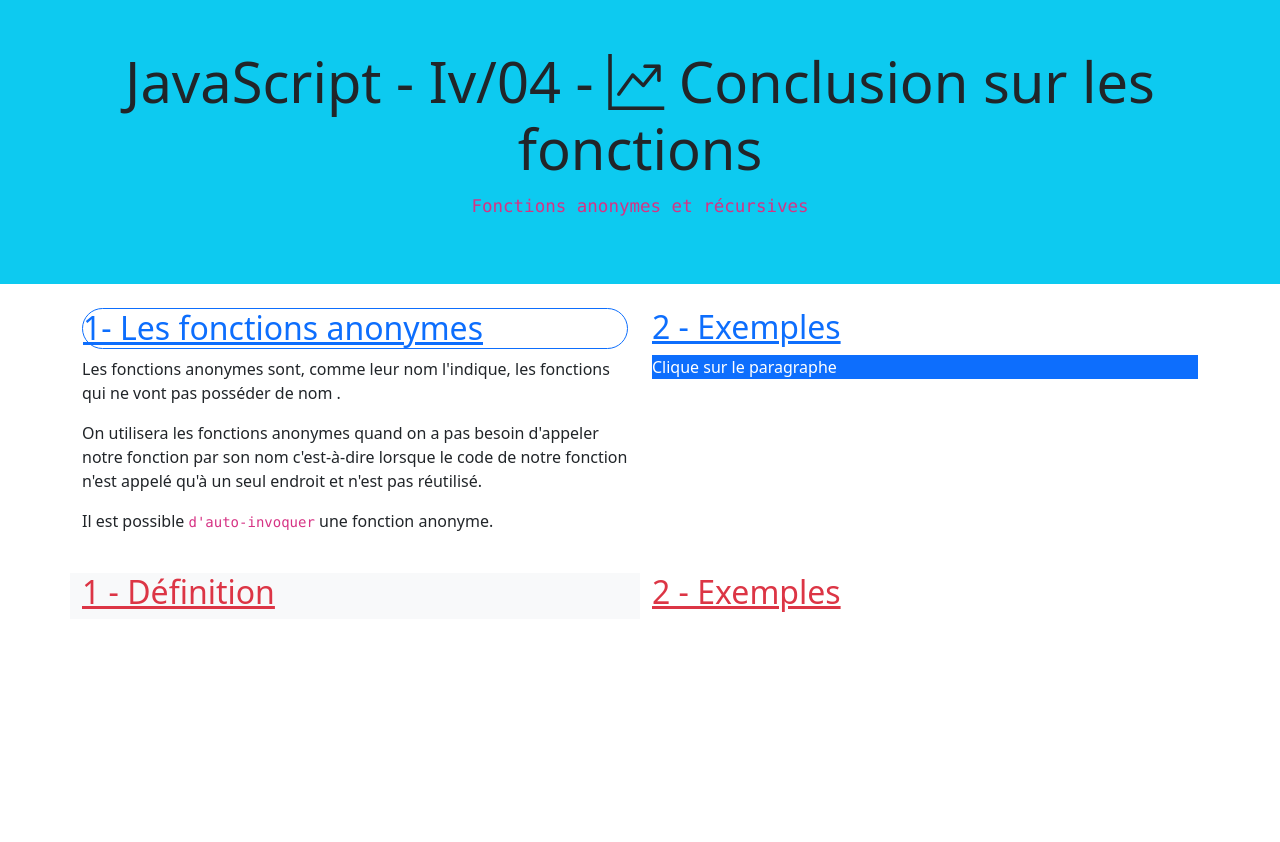
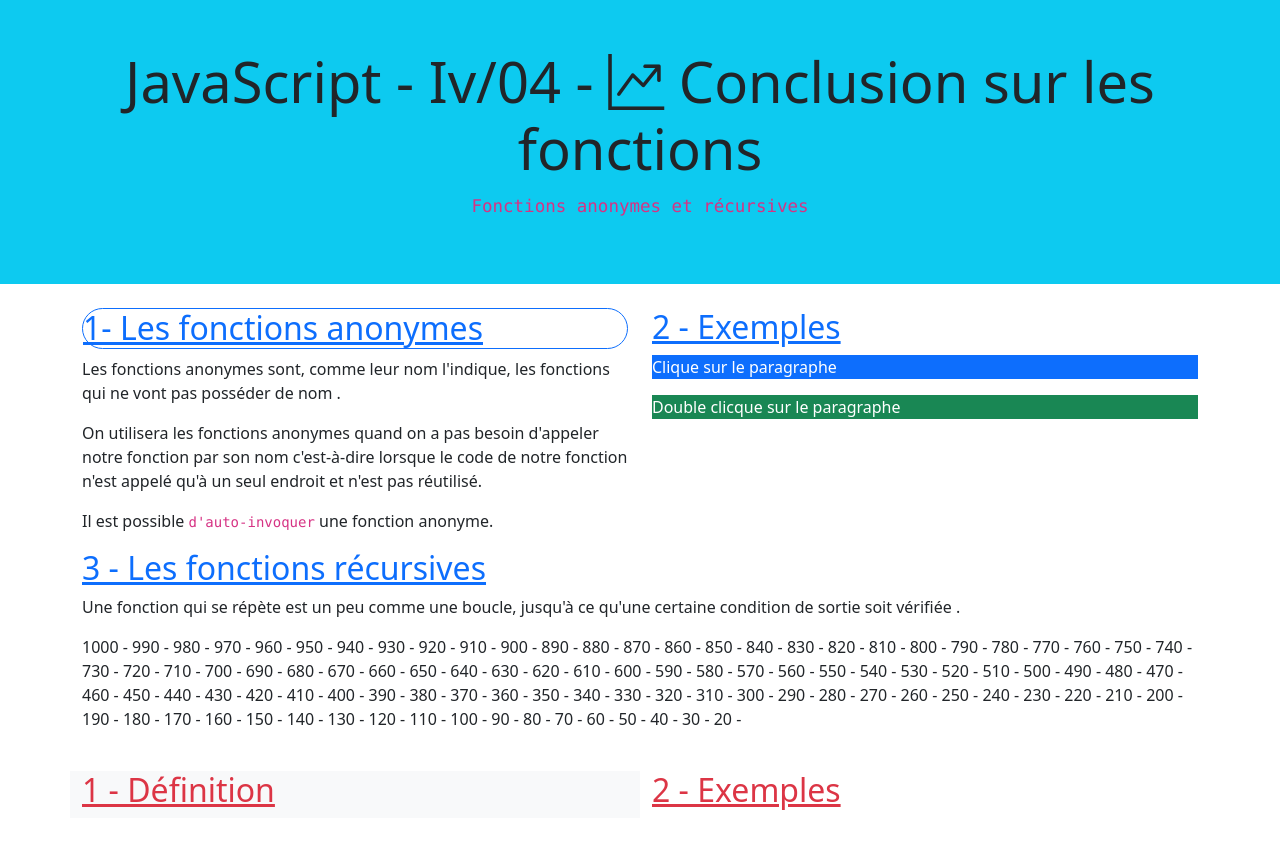
Before and after one commit to arnold2905/coursJAVASCRIPT, a plain HTML site: page 04-fonctions/04-04-Conclusion et fonctions anonymes.html in a window 1280 px wide. Before the commit the page ends 800 px from the top, so only its background shows below. Drawn offline with nearby package versions, Linux system fonts and the light colour scheme.

Commit message:
suite cours
cours

```diff
--- a/04-fonctions/04-04-Conclusion et fonctions anonymes.html
+++ b/04-fonctions/04-04-Conclusion et fonctions anonymes.html
@@ -35,16 +35,19 @@
                 <p>Les fonctions anonymes sont, comme leur nom l'indique, <code></code>les fonctions qui ne vont pas posséder de nom </code>.</p>
                 <p>On utilisera les fonctions anonymes quand on a pas besoin d'appeler notre fonction par son nom c'est-à-dire lorsque le code de notre fonction n'est appelé qu'à un seul endroit et n'est pas réutilisé.</p>
                 <p>Il est possible <code>d'auto-invoquer</code> une fonction anonyme.</p>
-
-
             </div>
             <!-- fin col  -->
 
             <div class="col-sm-12 col-md-6 bg-ligth">
                 <h2 class="text-decoration-underline text-primary"> 2 - Exemples </h2>
                 <p id="p1" class="bg-primary text-white">Clique sur le paragraphe</p>
-                <p id="p2"></p>
+                <p id="p2" class="bg-success text-white"> Double clicque sur le paragraphe</p>
 
+            </div>
+            <div class="col-12">
+                <h2 class="text-decoration-underline text-primary"> 3 - Les fonctions récursives</h2>
+                <p> Une fonction qui se répète est un peu comme une boucle, jusqu'à ce qu'une certaine condition de sortie soit vérifiée .</p>
+                <p id="p3"></p>
             </div>
 
         </section>
--- a/04-fonctions/conclusion.js
+++ b/04-fonctions/conclusion.js
@@ -31,3 +31,24 @@
 para1.addEventListener('click', function () {
     alert('Tu as bien cliqué sur le paragraphe 1!');
 });
+
+
+let para2 = document.getElementById('p2');
+console.log(typeof para2,para2);
+
+para2.addEventListener('dblclick', function () {
+    alert('Et là un double clicque sur le paragraphe!');
+});
+
+// fonctions récursives
+
+function decompte(t) {
+    if ( t > 10 ) {
+        document.getElementById('p3').innerHTML += t + ' - ';
+        return decompte ( t - 10);
+    } else {
+        return t;
+    }
+}
+
+decompte (1000);
```
